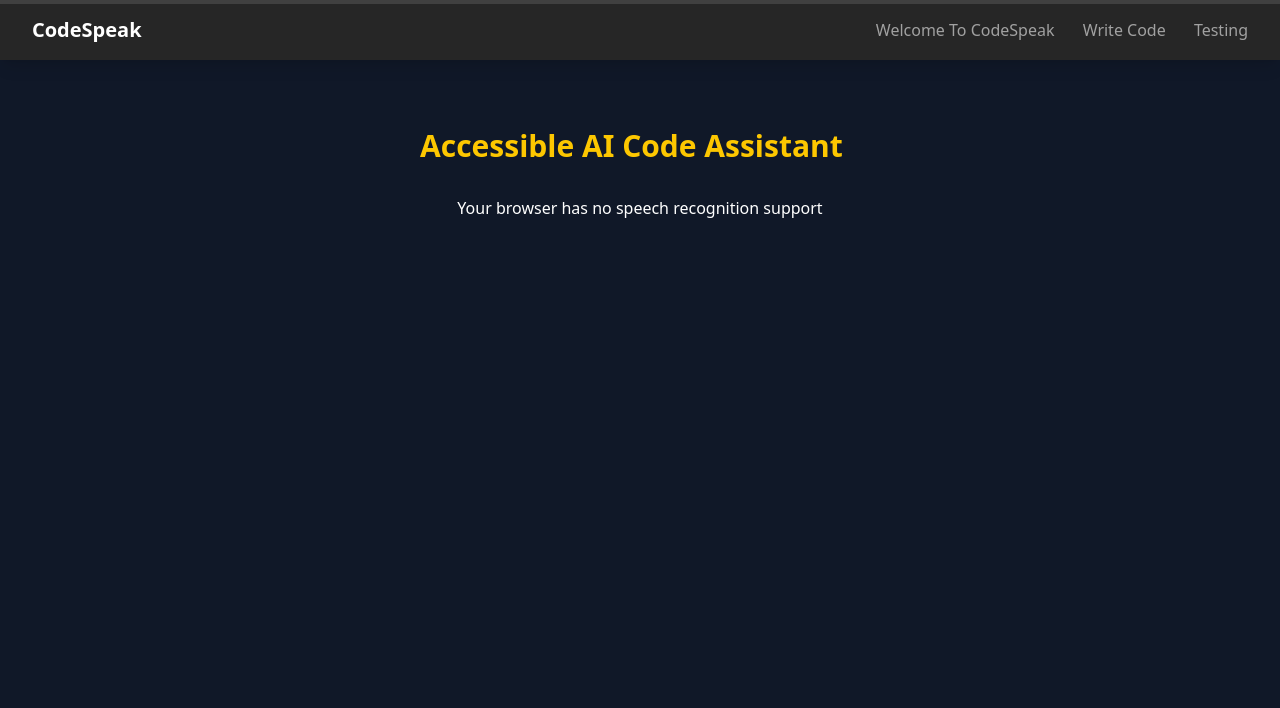
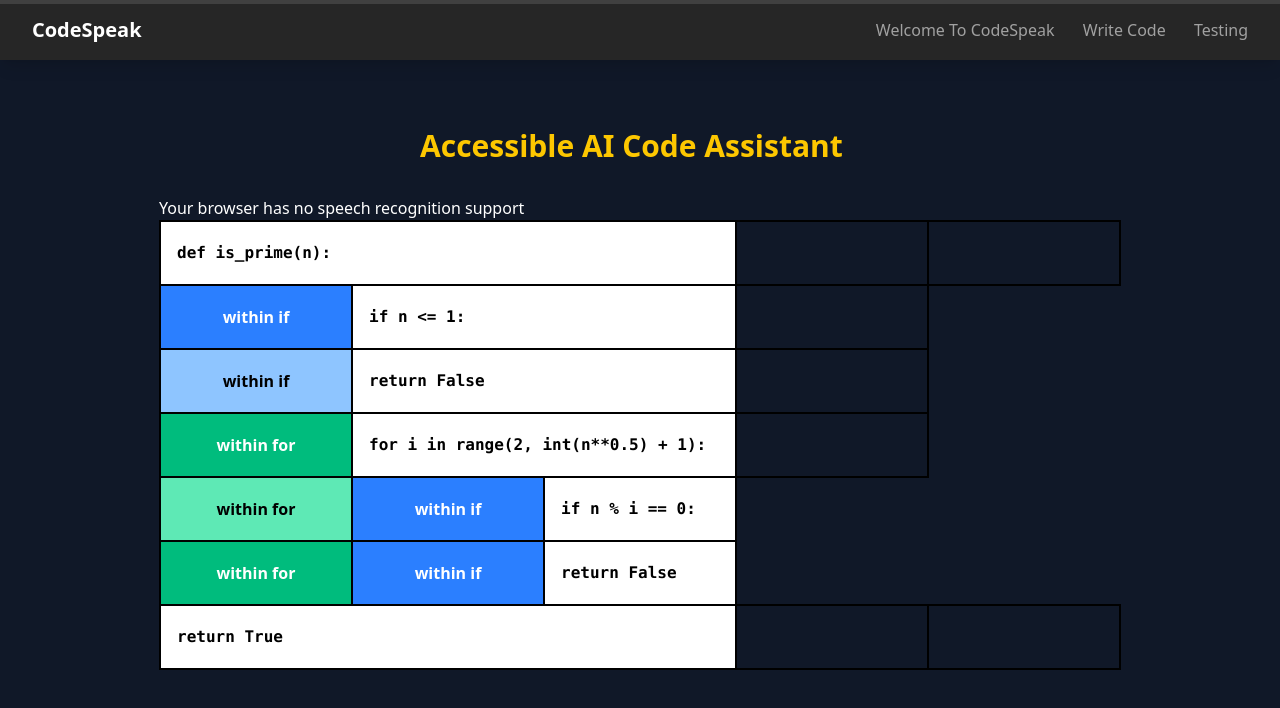
Before and after one commit to RijulChaddha9504/CodeSpeak, a React (Vite) app in the folder Frontend/: page /Home in a window 1280 px wide. Shown: the top 708 px of the page. Built offline with nearby package versions, Linux system fonts and the light colour scheme.

Commit message:
Made first iteration of code output grid

```diff
--- a/Frontend/src/components/CodeOutputGrid.tsx
+++ b/Frontend/src/components/CodeOutputGrid.tsx
@@ -1,21 +1,95 @@
 import React from "react";
 
-interface CodeOutputGridProps {
-   codeOutput: string[];
+interface GridEditorProps {
+   codeMatrix: string[][];
 }
 
-const CodeOutputGrid: React.FC<CodeOutputGridProps> = ({ codeOutput }) => {
+const colorPalettes: Record<string, string[]> = {
+   "i-if": ["bg-blue-500 text-white", "bg-blue-300 text-black"],
+   "i-elif": ["bg-cyan-500 text-white", "bg-cyan-300 text-black"],
+   "i-else": ["bg-sky-500 text-white", "bg-sky-300 text-black"],
+   "i-for": ["bg-emerald-500 text-white", "bg-emerald-300 text-black"],
+   "i-while": ["bg-green-600 text-white", "bg-green-300 text-black"],
+   "i-try": ["bg-orange-500 text-white", "bg-orange-300 text-black"],
+   "i-except": ["bg-amber-500 text-white", "bg-amber-300 text-black"],
+   "i-finally": ["bg-yellow-500 text-black", "bg-yellow-300 text-black"],
+   "i-def": ["bg-purple-600 text-white", "bg-purple-300 text-black"],
+   "i-class": ["bg-pink-500 text-white", "bg-pink-300 text-black"],
+   "i-with": ["bg-teal-500 text-white", "bg-teal-300 text-black"],
+   "i-async": ["bg-lime-500 text-black", "bg-lime-300 text-black"],
+   "i-match": ["bg-red-500 text-white", "bg-red-300 text-black"],
+   "i-case": ["bg-rose-500 text-white", "bg-rose-300 text-black"],
+};
+
+const GridEditor: React.FC<GridEditorProps> = ({ codeMatrix }) => {
+   const maxDepth = Math.max(...codeMatrix.map((row) => row.length));
+   const blockCounters: Record<string, number> = {};
+
    return (
-      <div className="w-full max-w-2xl bg-gray-800 p-4 rounded-lg shadow-lg text-yellow-400 font-mono text-lg whitespace-pre-wrap">
-         {codeOutput.length > 0 ? (
-            codeOutput.map((line, index) => <div key={index}>{line}</div>)
-         ) : (
-            <p className="text-gray-500">
-               Your generated code will appear here.
-            </p>
-         )}
+      <div className="overflow-x-auto">
+         <table className="border-collapse">
+            <tbody>
+               {codeMatrix.map((row, rowIndex) => (
+                  <tr key={rowIndex}>
+                     {Array.from({ length: maxDepth }).map((_, colIndex) => {
+                        const cellContent = row[colIndex] || "";
+
+                        // Handle indentation cells
+                        if (cellContent.startsWith("i-")) {
+                           const blockType = cellContent;
+                           const count = blockCounters[blockType] || 0;
+                           const palette = colorPalettes[blockType] || [
+                              "bg-gray-400 text-black",
+                              "bg-gray-300 text-black",
+                           ];
+                           const style = palette[count % 2];
+
+                           // Count each block type once per row
+                           if (
+                              row
+                                 .filter((c) => c === blockType)
+                                 .indexOf(cellContent) === colIndex
+                           ) {
+                              blockCounters[blockType] = count + 1;
+                           }
+
+                           return (
+                              <td
+                                 key={colIndex}
+                                 className={`w-48 h-16 border-2 border-black text-base font-bold text-center align-middle ${style}`}
+                              >
+                                 {cellContent.replace("i-", "within ")}
+                              </td>
+                           );
+                        }
+
+                        // Statement cell
+                        if (colIndex === row.length - 1) {
+                           return (
+                              <td
+                                 key={colIndex}
+                                 colSpan={maxDepth - colIndex}
+                                 className="w-48 h-16 border-2 border-black bg-white text-black font-mono text-base font-bold align-middle px-4"
+                              >
+                                 {cellContent}
+                              </td>
+                           );
+                        }
+
+                        // Padding cell
+                        return (
+                           <td
+                              key={colIndex}
+                              className="w-48 h-16 border-2 border-black"
+                           />
+                        );
+                     })}
+                  </tr>
+               ))}
+            </tbody>
+         </table>
       </div>
    );
 };
 
-export default CodeOutputGrid;
+export default GridEditor;
--- a/Frontend/src/pages/Homepage.tsx
+++ b/Frontend/src/pages/Homepage.tsx
@@ -44,11 +44,21 @@ const Homepage: React.FC = () => {
                      cooldownActive={cooldownActive}
                   />
                   <TranscriptFeedback speechInput={text} />
-                  <CodeOutputGrid codeOutput={[]} /> {/* Placeholder */}
                </>
             ) : (
                <h1>Your browser has no speech recognition support</h1>
             )}
+            <CodeOutputGrid
+               codeMatrix={[
+                  ["def is_prime(n):"],
+                  ["i-if", "if n <= 1:"],
+                  ["i-if", "return False"],
+                  ["i-for", "for i in range(2, int(n**0.5) + 1):"],
+                  ["i-for", "i-if", "if n % i == 0:"],
+                  ["i-for", "i-if", "return False"],
+                  ["return True"],
+               ]}
+            />
          </div>
       </div>
    );
```
